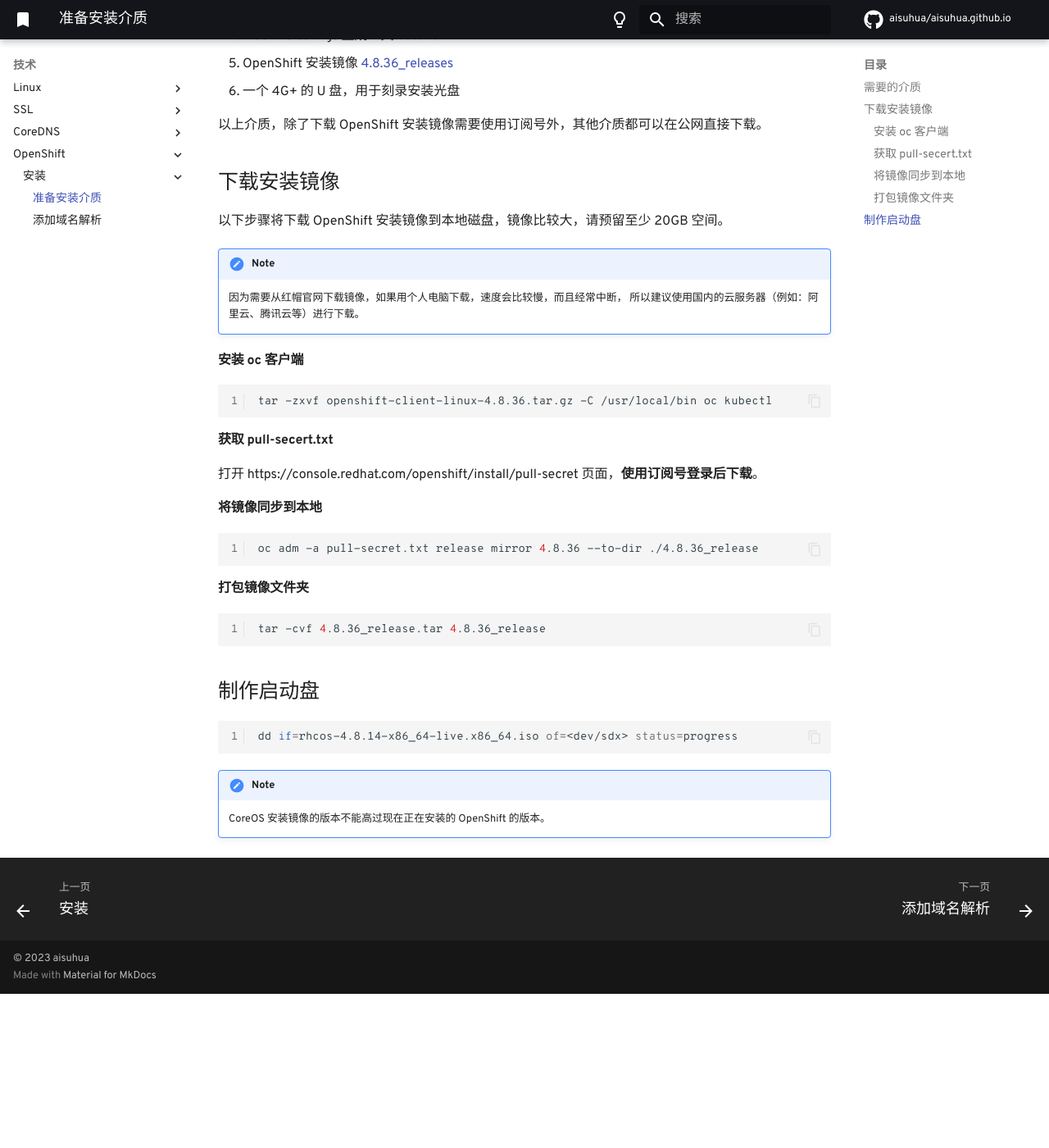
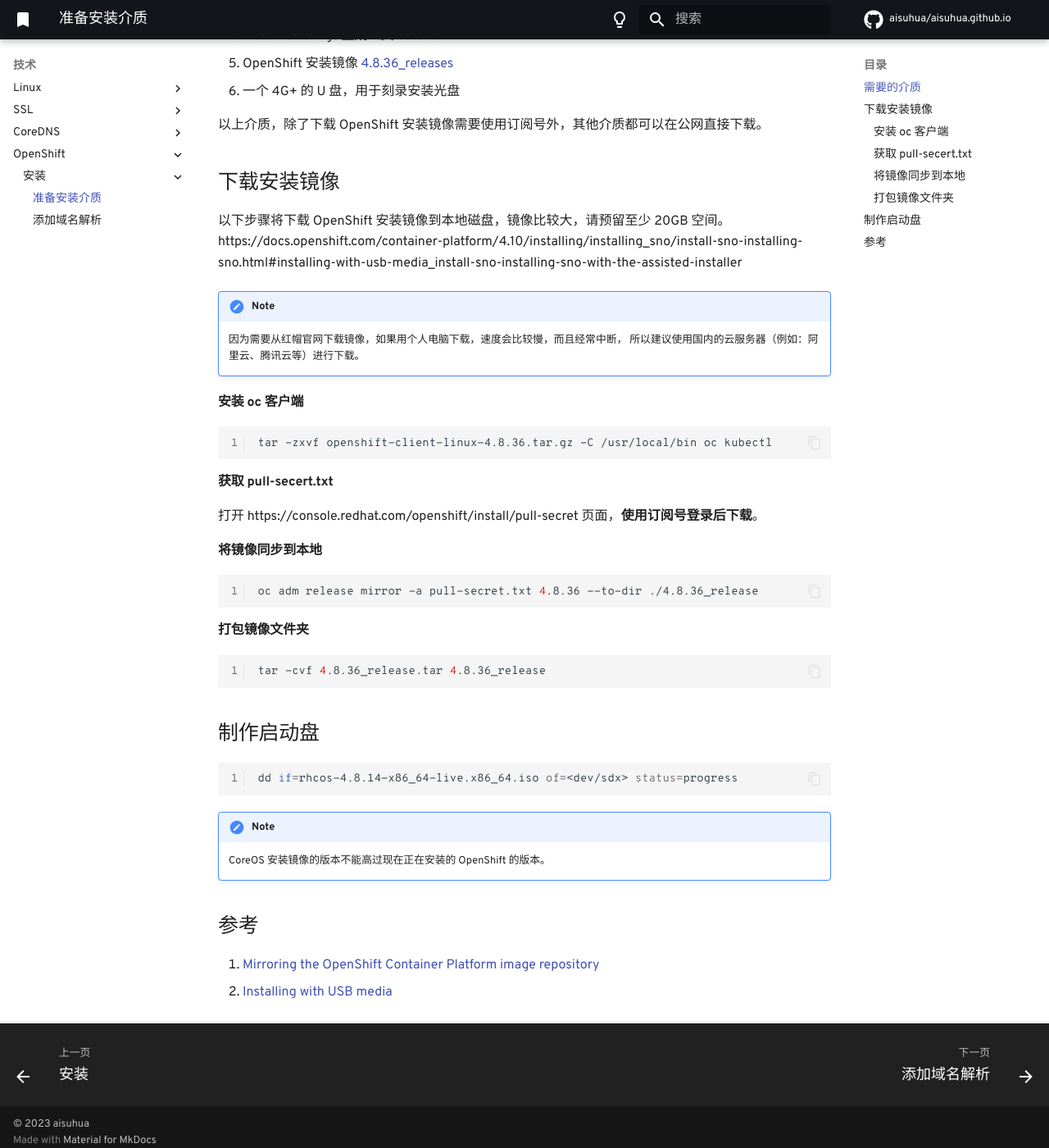
Before and after one commit to aisuhua/aisuhua.github.io, an MkDocs documentation site: the page built from docs/openshift/install/download.md, in a window 1280 px wide and 1400 px high, scrolled down 347 px. Shown: the whole window at 82% size. Built offline with MkDocs 1.6.1 and Material for MkDocs 9.7.7, drawn with Linux system fonts in a browser that asks for light colours; comment, search, counter and statistics services are not loaded; before the commit the page ends 1559 px from its top, so only the background shows below that.

Commit message:
Update download.md

````diff
--- a/docs/openshift/install/download.md
+++ b/docs/openshift/install/download.md
@@ -14,7 +14,7 @@
 ## 下载安装镜像
 
 以下步骤将下载 OpenShift 安装镜像到本地磁盘，镜像比较大，请预留至少 20GB 空间。
-
+https://docs.openshift.com/container-platform/4.10/installing/installing_sno/install-sno-installing-sno.html#installing-with-usb-media_install-sno-installing-sno-with-the-assisted-installer
 !!! note
 
     因为需要从红帽官网下载镜像，如果用个人电脑下载，速度会比较慢，而且经常中断，
@@ -33,7 +33,7 @@
 #### 将镜像同步到本地
 
 ```sh
-oc adm -a pull-secret.txt release mirror 4.8.36 --to-dir ./4.8.36_release
+oc adm release mirror -a pull-secret.txt 4.8.36 --to-dir ./4.8.36_release
 ```
 
 #### 打包镜像文件夹
@@ -51,3 +51,8 @@
 !!! note
 
     CoreOS 安装镜像的版本不能高过现在正在安装的 OpenShift 的版本。
+
+## 参考
+
+1. [Mirroring the OpenShift Container Platform image repository](https://docs.openshift.com/container-platform/4.8/installing/installing-mirroring-installation-images.html#installation-mirror-repository_installing-mirroring-installation-images)
+2. [Installing with USB media](https://docs.openshift.com/container-platform/4.10/installing/installing_sno/install-sno-installing-sno.html#installing-with-usb-media_install-sno-installing-sno-with-the-assisted-installer)
````
